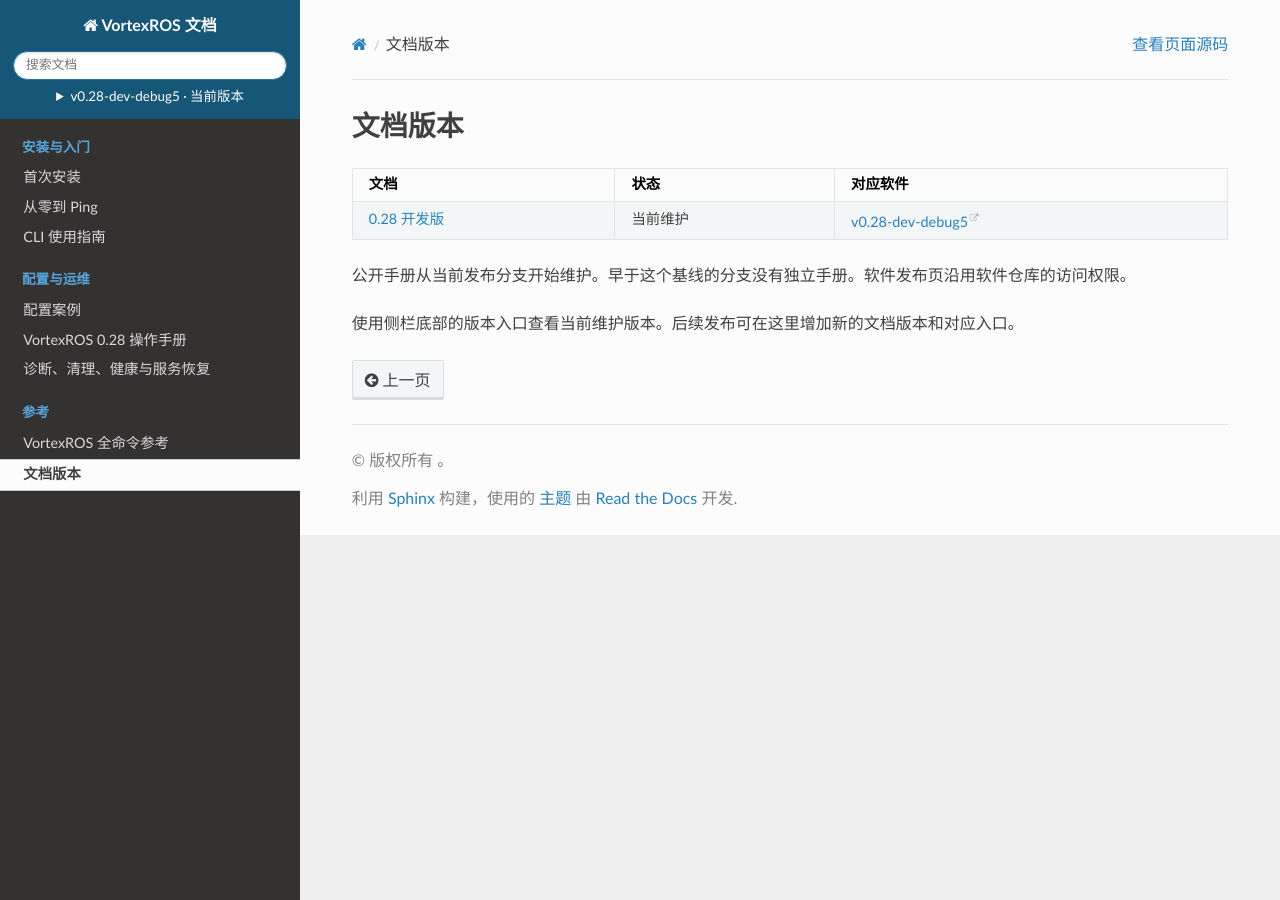
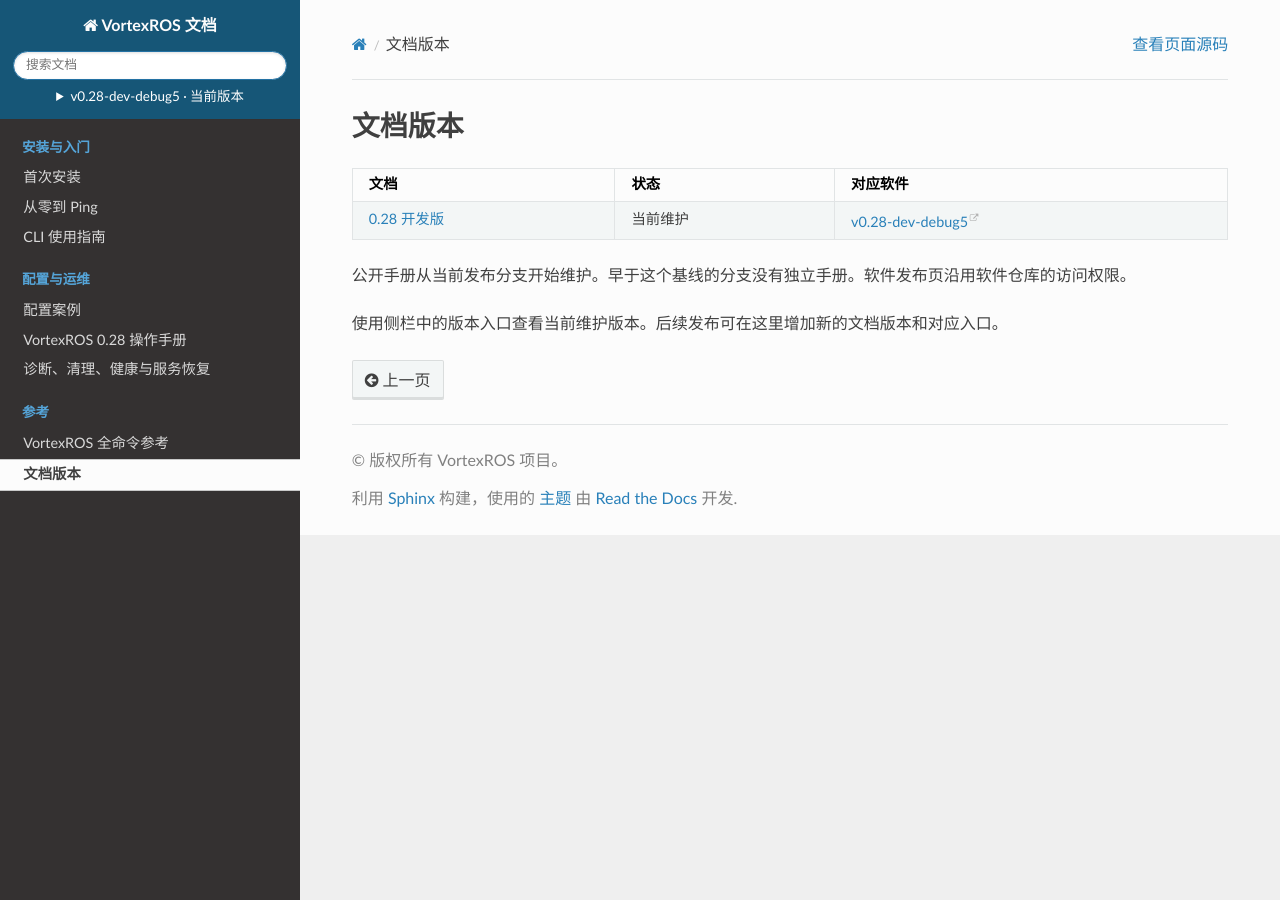
Before and after one commit to opennw-rui/vortexros-docs, a Sphinx documentation site: the page built from docs/versions.md, in a window 1280 px wide. Built offline with Sphinx 7.4.7 and the Read the Docs theme 3.1.0, drawn with Linux system fonts in a browser that asks for light colours.

```diff
--- a/docs/conf.py
+++ b/docs/conf.py
@@ -1,4 +1,5 @@
 project = "VortexROS 文档"
+copyright = "VortexROS 项目"
 version = "0.28"
 release = "v0.28-dev-debug5"
 language = "zh_CN"
--- a/docs/versions.md
+++ b/docs/versions.md
@@ -6,4 +6,4 @@
 
 公开手册从当前发布分支开始维护。早于这个基线的分支没有独立手册。软件发布页沿用软件仓库的访问权限。
 
-使用侧栏底部的版本入口查看当前维护版本。后续发布可在这里增加新的文档版本和对应入口。
+使用侧栏中的版本入口查看当前维护版本。后续发布可在这里增加新的文档版本和对应入口。
```
Also changed, not shown: docs/_templates/search.html (added, +13 -0 lines), docs/operator/01-cli.md (+1 -1 lines).
